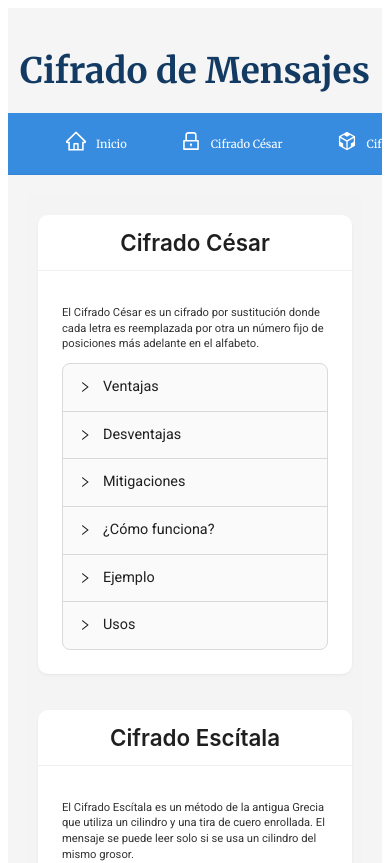
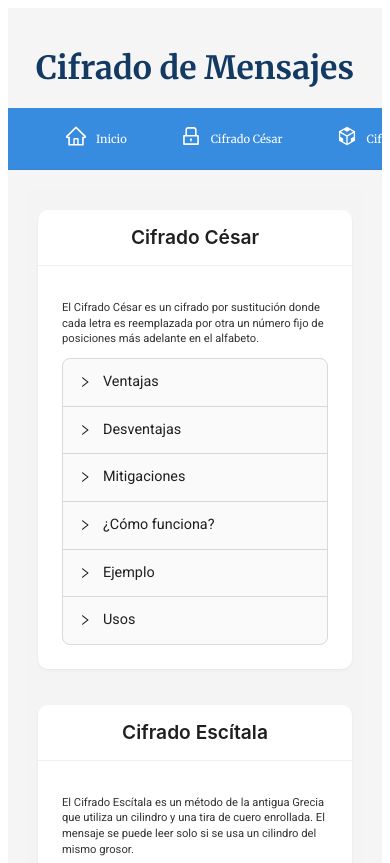
Before and after one commit to HailieTapia/Cifradoss, a React (Create React App) app: page / in a window 390 px wide. Shown: the top 863 px of the page. Built offline with nearby package versions, Linux system fonts and the light colour scheme.

Commit message:
Update App.css

```diff
--- a/src/App.css
+++ b/src/App.css
@@ -55,18 +55,18 @@ h1 {
 
 @media only screen and (max-width: 600px) {
   h1 {
-    font-size: 2.2rem;
+    font-size: 2rem;
     margin-bottom: 20px;
   }
 
   .ant-card-head-title {
-    font-size: 1.4rem;
+    font-size: 1.2rem;
   }
 
   .ant-btn-primary {
     width: 100%;
-    font-size: 1rem;
-    margin-bottom: 20px;
+    font-size: .7rem;
+    margin-bottom: 17px;
   }
 
   .App-body {
```
